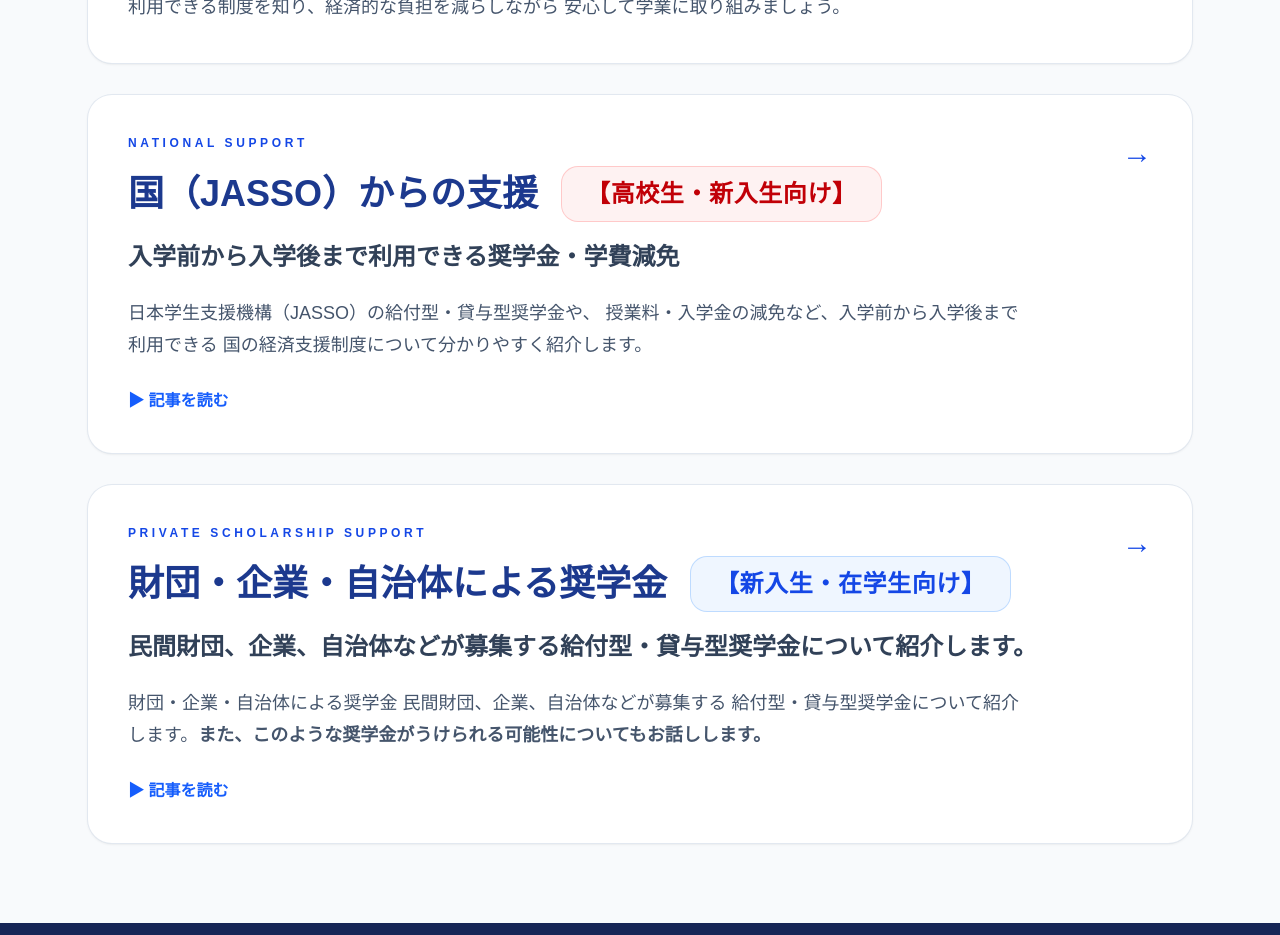
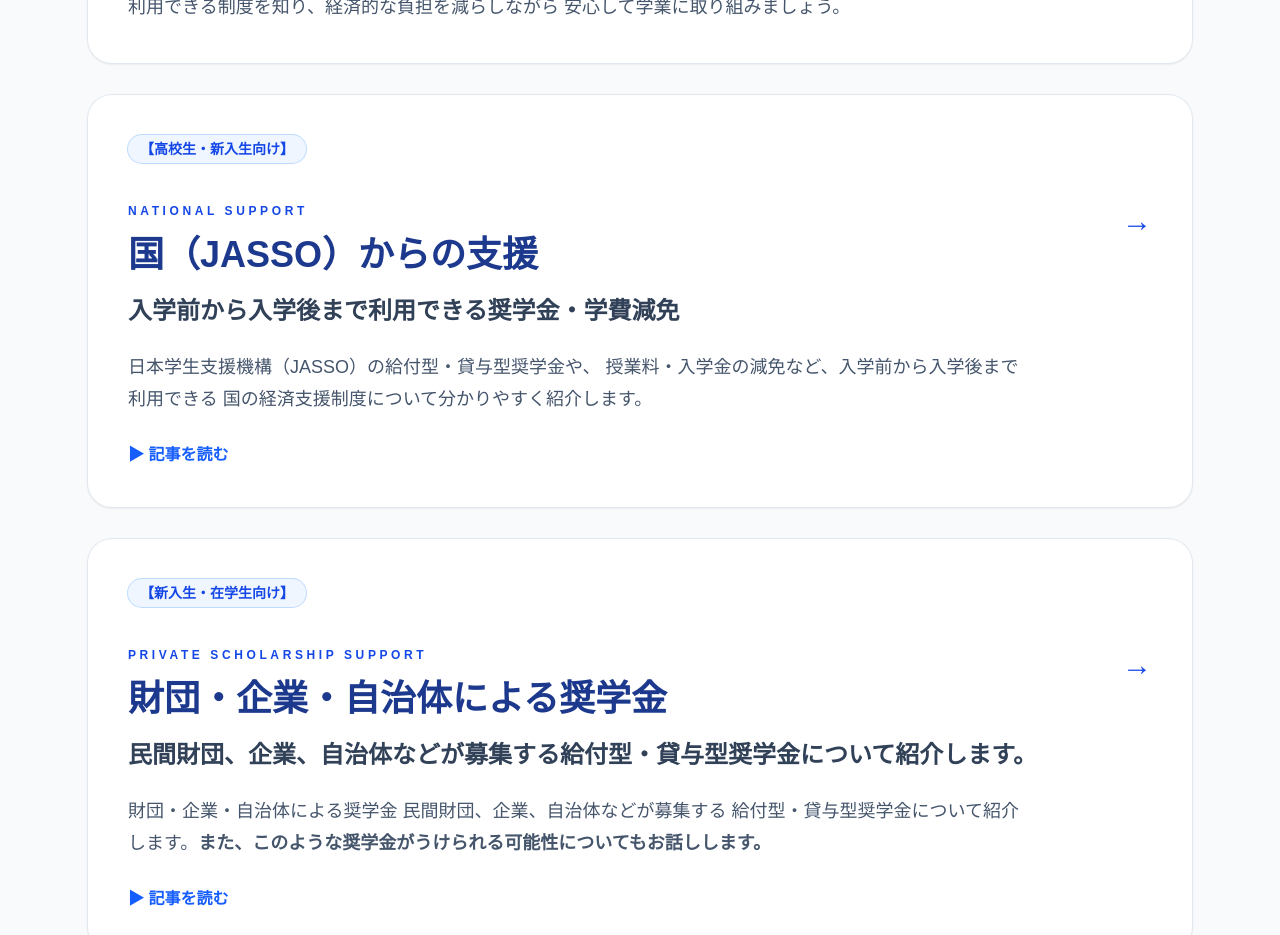
Before and after one commit to Miya300/inazo-clone, a Next.js app: page /student-support in a window 1280 px wide. Shown: the part 1400-2335 px from the top of the page. Built offline with nearby package versions, Linux system fonts and the light colour scheme.

Commit message:
update target labels and NUSNAVI content

```diff
--- a/app/nukyoyo-search/page.tsx
+++ b/app/nukyoyo-search/page.tsx
@@ -403,33 +403,14 @@
   </h1>
 
   {/* 新入生向け */}
-<span
-  className="
-    inline-flex
-    max-w-full
-    rounded-2xl
-    bg-blue-50
-    px-4
-    py-2
-    text-lg
-    font-bold
-    leading-tight
-    tracking-wide
-    text-blue-700
-    ring-1
-    ring-blue-200
-
-    sm:px-5
-    sm:py-3
-    sm:text-xl
-
-    md:px-7
-    md:py-4
-    md:text-3xl
-  "
->
-  【新入生・在学生向け】
-</span>
+
+<div className="mb-6">
+        <span
+          className="mb-4 inline-flex rounded-full bg-blue-50 px-3 py-1 text-sm font-bold text-blue-700 ring-1 ring-blue-200"
+        >
+          【新入生・在学生向け】
+        </span>
+      </div>
 
 </div>
 
--- a/app/risyu-support1/page.tsx
+++ b/app/risyu-support1/page.tsx
@@ -156,6 +156,13 @@
         >
 
           <div className="rounded-3xl bg-white p-8 shadow-sm ring-1 ring-slate-200 transition-all duration-300 hover:-translate-y-1 hover:shadow-xl md:p-10">
+            <div className="mb-6">
+        <span
+          className="mb-4 inline-flex rounded-full bg-blue-50 px-3 py-1 text-sm font-bold text-blue-700 ring-1 ring-blue-200"
+        >
+          【新入生向け】
+        </span>
+      </div>
 
             <div className="flex items-start justify-between gap-6">
 
@@ -170,34 +177,7 @@
     教養教育〈総論編〉
   </h2>
 
-  <span
-  className="
-    inline-flex
-    max-w-full
-    shrink-0
-    rounded-2xl
-    bg-blue-50
-    px-4
-    py-2
-    text-lg
-    font-bold
-    leading-tight
-    tracking-wide
-    text-blue-700
-    ring-1
-    ring-blue-200
 
-    sm:px-5
-    sm:py-2
-    sm:text-xl
-
-    md:px-6
-    md:py-3
-    md:text-2xl
-  "
->
-  【新入生向け】
-</span>
 </div>
 
                 <p className="mt-4 text-xl font-semibold text-slate-700">
@@ -236,7 +216,18 @@
           className="group mt-8 block"
         >
 
+
+
+
+
           <div className="rounded-3xl bg-white p-8 shadow-sm ring-1 ring-slate-200 transition-all duration-300 hover:-translate-y-1 hover:shadow-xl md:p-10">
+             <div className="mb-6">
+        <span
+          className="mb-4 inline-flex rounded-full bg-blue-50 px-3 py-1 text-sm font-bold text-blue-700 ring-1 ring-blue-200"
+        >
+          【新入生向け】
+        </span>
+      </div>
 
             <div className="flex items-start justify-between gap-6">
 
@@ -251,34 +242,7 @@
     教養教育〈実践編〉
   </h2>
 
-  <span
-  className="
-    inline-flex
-    max-w-full
-    shrink-0
-    rounded-2xl
-    bg-blue-50
-    px-4
-    py-2
-    text-lg
-    font-bold
-    leading-tight
-    tracking-wide
-    text-blue-700
-    ring-1
-    ring-blue-200
 
-    sm:px-5
-    sm:py-2
-    sm:text-xl
-
-    md:px-6
-    md:py-3
-    md:text-2xl
-  "
->
-  【新入生向け】
-</span>
 </div>
 
                 <p className="mt-4 text-xl font-semibold text-slate-700">
--- a/app/student-support/page.tsx
+++ b/app/student-support/page.tsx
@@ -201,6 +201,13 @@
   className="group mt-8 block"
 >
   <div className="rounded-3xl bg-white p-8 shadow-sm ring-1 ring-slate-200 transition-all duration-300 hover:-translate-y-1 hover:shadow-xl md:p-10">
+    <div className="mb-6">
+        <span
+          className="mb-4 inline-flex rounded-full bg-blue-50 px-3 py-1 text-sm font-bold text-blue-700 ring-1 ring-blue-200"
+        >
+          【高校生・新入生向け】
+        </span>
+      </div>
 
     <div className="flex items-start justify-between gap-6">
 
@@ -215,34 +222,7 @@
     国（JASSO）からの支援
   </h2>
 
-  <span
-  className="
-    inline-flex
-    max-w-full
-    shrink-0
-    rounded-2xl
-    bg-red-50
-    px-4
-    py-2
-    text-lg
-    font-bold
-    leading-tight
-    tracking-wide
-    text-red-700
-    ring-1
-    ring-red-200
 
-    sm:px-5
-    sm:py-2
-    sm:text-xl
-
-    md:px-6
-    md:py-3
-    md:text-2xl
-  "
->
-  【高校生・新入生向け】
-</span>
 </div>
 
         <p className="mt-5 text-xl font-semibold text-slate-700 md:text-2xl">
@@ -278,6 +258,13 @@
   className="group mt-8 block"
 >
   <div className="rounded-3xl bg-white p-8 shadow-sm ring-1 ring-slate-200 transition-all duration-300 hover:-translate-y-1 hover:shadow-xl md:p-10">
+    <div className="mb-6">
+        <span
+          className="mb-4 inline-flex rounded-full bg-blue-50 px-3 py-1 text-sm font-bold text-blue-700 ring-1 ring-blue-200"
+        >
+          【新入生・在学生向け】
+        </span>
+      </div>
 
     <div className="flex items-start justify-between gap-6">
 
@@ -292,34 +279,7 @@
     財団・企業・自治体による奨学金
   </h2>
 
-  <span
-  className="
-    inline-flex
-    max-w-full
-    shrink-0
-    rounded-2xl
-    bg-blue-50
-    px-4
-    py-2
-    text-lg
-    font-bold
-    leading-tight
-    tracking-wide
-    text-blue-700
-    ring-1
-    ring-blue-200
 
-    sm:px-5
-    sm:py-2
-    sm:text-xl
-
-    md:px-6
-    md:py-3
-    md:text-2xl
-  "
->
-  【新入生・在学生向け】
-</span>
 </div>
 
         <p className="mt-5 text-xl font-semibold text-slate-700 md:text-2xl">
```
